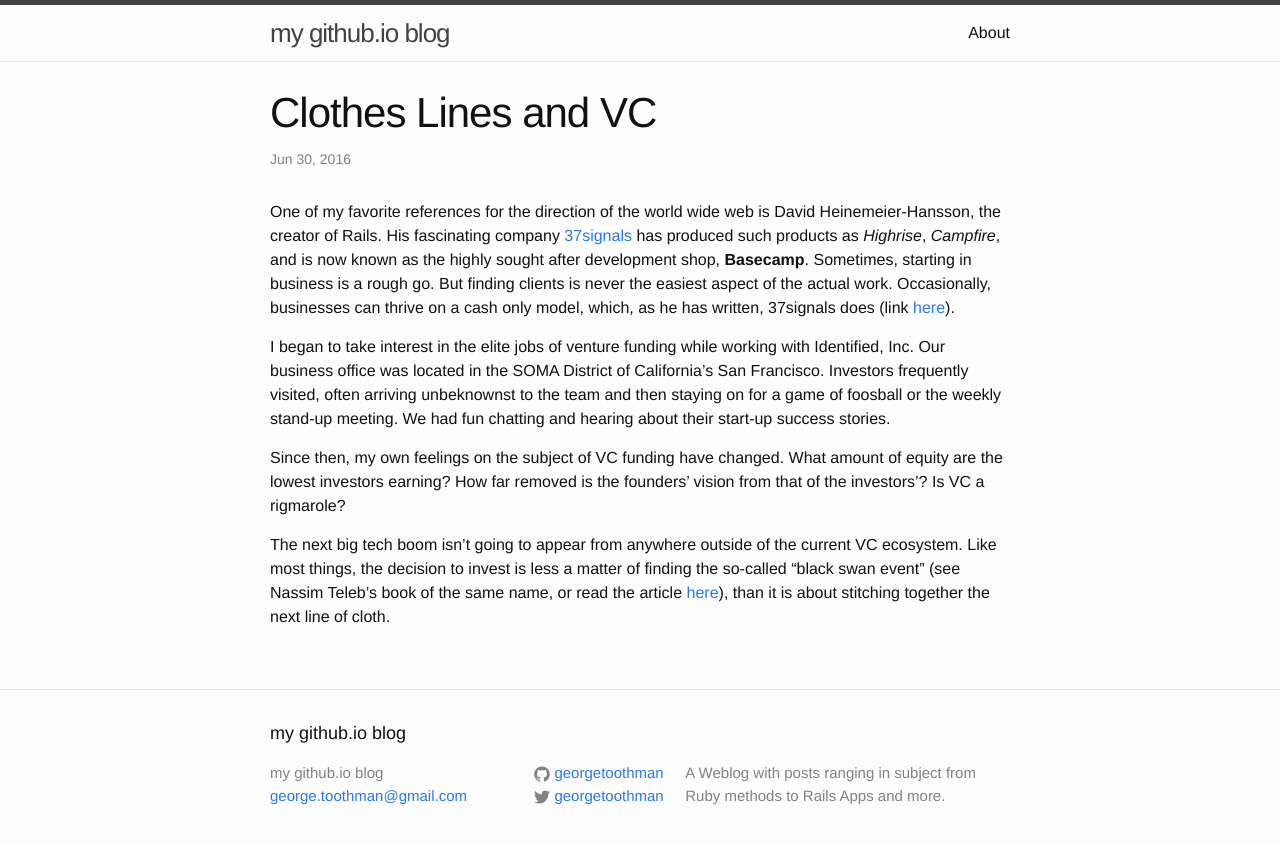
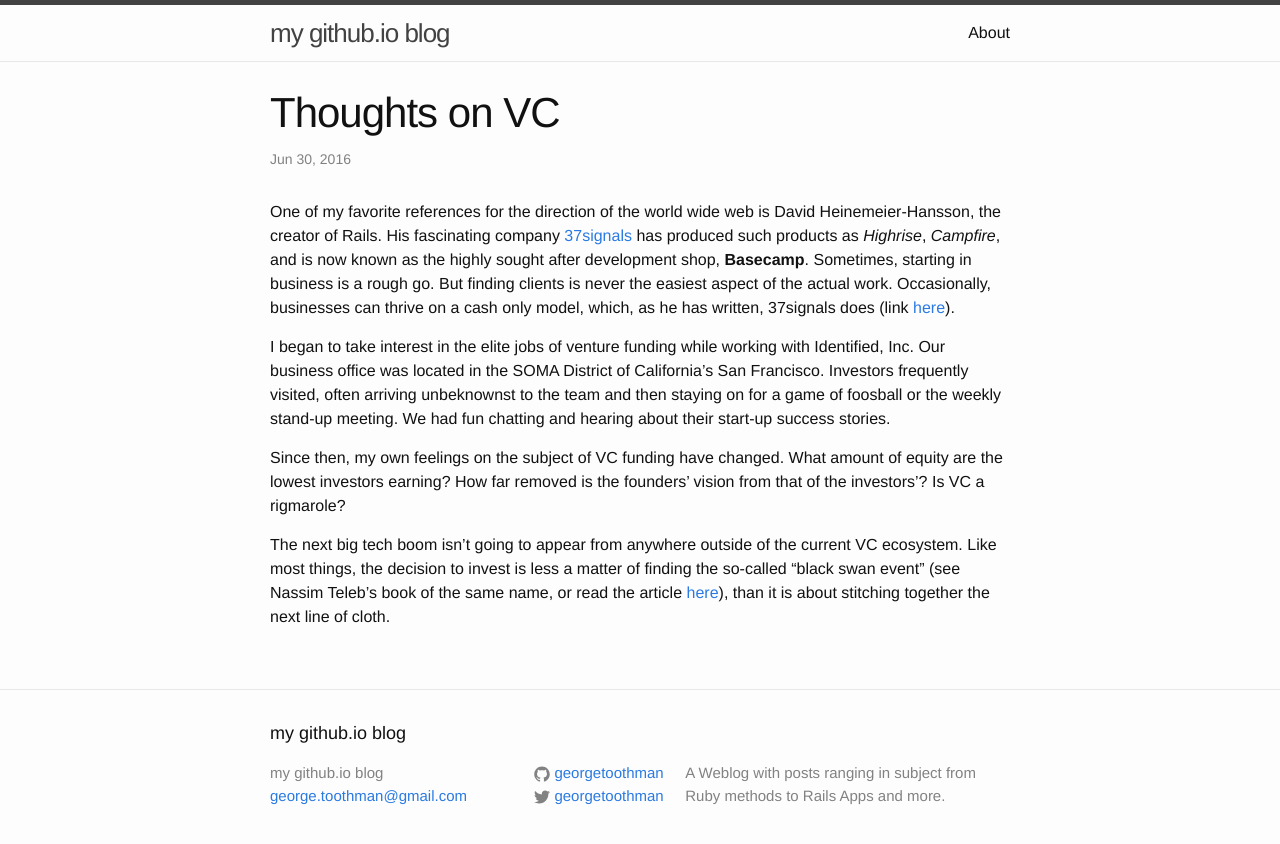
Before and after one commit to georgetoothman/cantate.github.io, a Jekyll site: the page built from _posts/2016-06-30-clotheslinecash.markdown, in a window 1280 px wide. Shown: the top 844 px of the page. Built offline with Jekyll 4.4.1, drawn with Linux system fonts in a browser that asks for light colours.

Commit message:
Update 2016-06-30-clotheslinecash.markdown

```diff
--- a/_posts/2016-06-30-clotheslinecash.markdown
+++ b/_posts/2016-06-30-clotheslinecash.markdown
@@ -1,6 +1,6 @@
 ---
 layout: post
-title: Clothes Lines and VC
+title: Thoughts on VC
 category: posts
 ---
 
```
